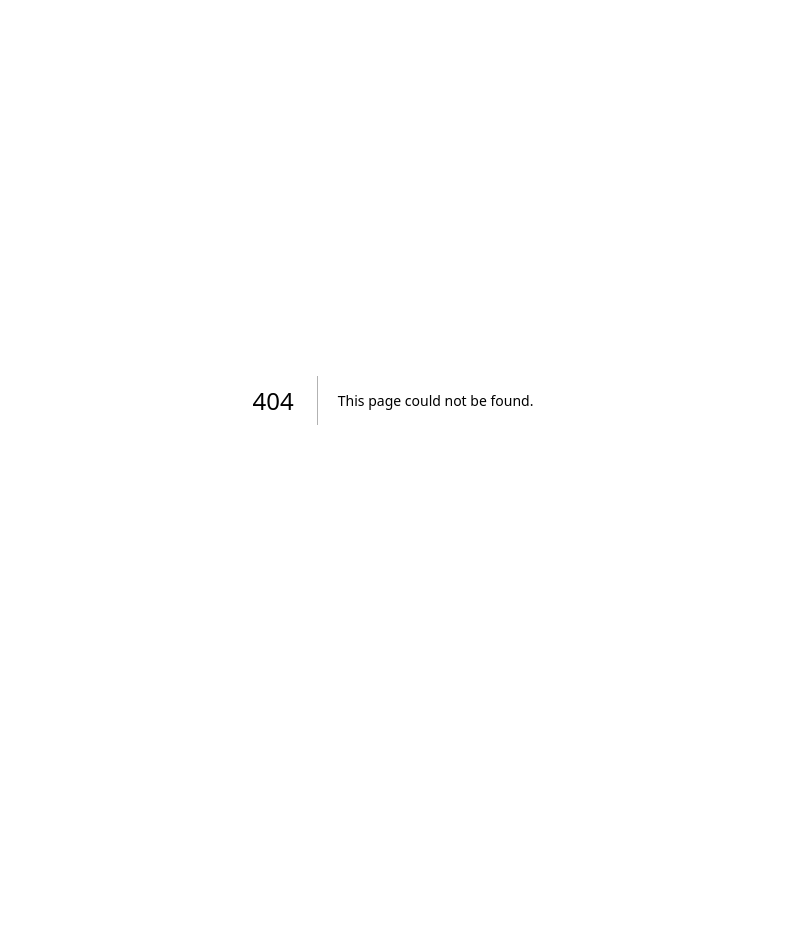
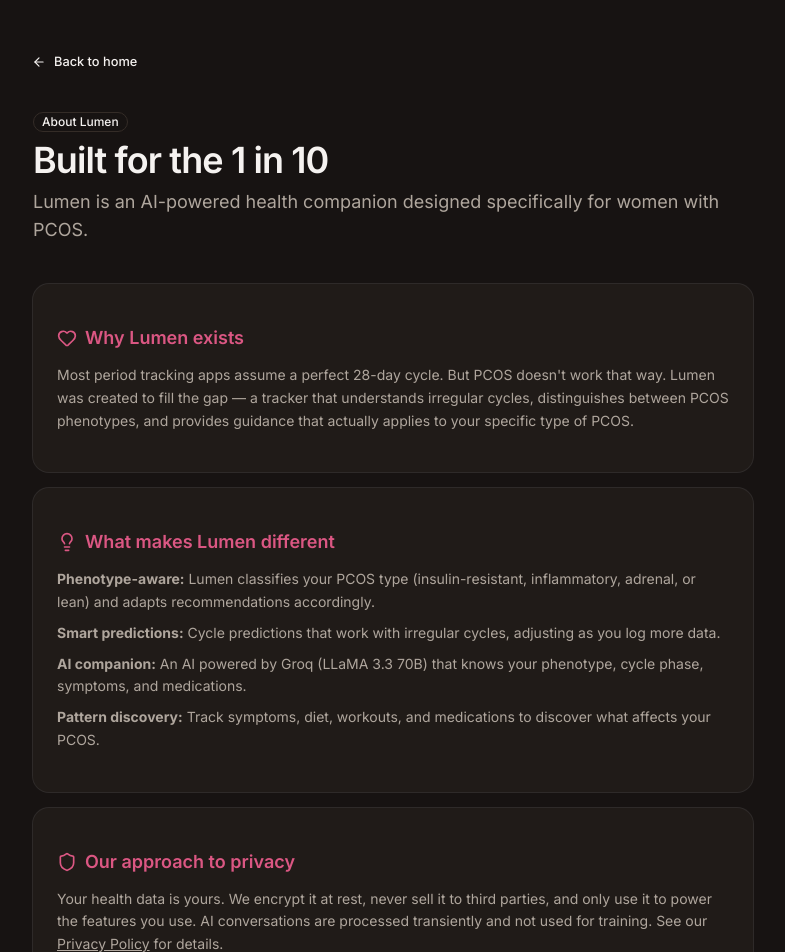
Before and after one commit to Tisha-choksi/pcos-companion, a Next.js app: page /about in a window 1280 px wide. Before the commit this address had no page. Shown: the top 952 px of the page, without its empty margins (247-1032 px from the left). Before the commit the page ends 800 px from the top, so only its background shows below. Built offline with nearby package versions, Linux system fonts and the light colour scheme.

Commit message:
feat: add About and Terms pages with content detailing the app's purpose, features, and user responsibilities

```diff
--- /dev/null
+++ b/src/app/about/page.tsx
@@ -0,0 +1,96 @@
+import Link from "next/link";
+import { Button } from "@/components/ui/button";
+import { Badge } from "@/components/ui/badge";
+import { Card, CardContent } from "@/components/ui/card";
+import { ArrowLeft, Heart, Shield, Lightbulb } from "lucide-react";
+
+export default function AboutPage() {
+  return (
+    <main className="min-h-screen bg-background">
+      <div className="mx-auto max-w-3xl px-6 py-12">
+        <Button asChild variant="ghost" size="sm" className="-ml-3 mb-8">
+          <Link href="/">
+            <ArrowLeft className="h-4 w-4 mr-1" />
+            Back to home
+          </Link>
+        </Button>
+
+        <div className="space-y-2 mb-10">
+          <Badge variant="outline">About Lumen</Badge>
+          <h1 className="text-4xl font-semibold tracking-tight">Built for the 1 in 10</h1>
+          <p className="text-muted-foreground text-lg">
+            Lumen is an AI-powered health companion designed specifically for women with PCOS.
+          </p>
+        </div>
+
+        <div className="grid gap-4 mb-10">
+          <Card>
+            <CardContent className="p-6">
+              <div className="flex items-center gap-2 text-primary mb-3">
+                <Heart className="h-5 w-5" />
+                <h2 className="text-lg font-semibold">Why Lumen exists</h2>
+              </div>
+              <p className="text-muted-foreground text-sm leading-relaxed">
+                Most period tracking apps assume a perfect 28-day cycle.                 But PCOS doesn&apos;t work
+                that way. Lumen was created to fill the gap — a tracker that understands irregular
+                cycles, distinguishes between PCOS phenotypes, and provides guidance that actually
+                applies to your specific type of PCOS.
+              </p>
+            </CardContent>
+          </Card>
+
+          <Card>
+            <CardContent className="p-6">
+              <div className="flex items-center gap-2 text-primary mb-3">
+                <Lightbulb className="h-5 w-5" />
+                <h2 className="text-lg font-semibold">What makes Lumen different</h2>
+              </div>
+              <ul className="text-muted-foreground text-sm leading-relaxed space-y-2">
+                <li>
+                  <strong>Phenotype-aware:</strong> Lumen classifies your PCOS type (insulin-resistant,
+                  inflammatory, adrenal, or lean) and adapts recommendations accordingly.
+                </li>
+                <li>
+                  <strong>Smart predictions:</strong> Cycle predictions that work with irregular
+                  cycles, adjusting as you log more data.
+                </li>
+                <li>
+                  <strong>AI companion:</strong> An AI powered by Groq (LLaMA 3.3 70B) that knows
+                  your phenotype, cycle phase, symptoms, and medications.
+                </li>
+                <li>
+                  <strong>Pattern discovery:</strong> Track symptoms, diet, workouts, and medications
+                  to discover what affects your PCOS.
+                </li>
+              </ul>
+            </CardContent>
+          </Card>
+
+          <Card>
+            <CardContent className="p-6">
+              <div className="flex items-center gap-2 text-primary mb-3">
+                <Shield className="h-5 w-5" />
+                <h2 className="text-lg font-semibold">Our approach to privacy</h2>
+              </div>
+              <p className="text-muted-foreground text-sm leading-relaxed">
+                Your health data is yours. We encrypt it at rest, never sell it to third parties,
+                and only use it to power the features you use. AI conversations are processed
+                transiently and not used for training. See our{" "}
+                <Link href="/privacy" className="underline hover:text-foreground">
+                  Privacy Policy
+                </Link>{" "}
+                for details.
+              </p>
+            </CardContent>
+          </Card>
+        </div>
+
+        <div className="text-center">
+          <Button asChild>
+            <Link href="/register">Get started free</Link>
+          </Button>
+        </div>
+      </div>
+    </main>
+  );
+}
--- /dev/null
+++ b/src/app/terms/page.tsx
@@ -0,0 +1,81 @@
+import Link from "next/link";
+import { Button } from "@/components/ui/button";
+import { ArrowLeft } from "lucide-react";
+
+export default function TermsPage() {
+  return (
+    <main className="min-h-screen bg-background">
+      <div className="mx-auto max-w-3xl px-6 py-12">
+        <Button asChild variant="ghost" size="sm" className="-ml-3 mb-8">
+          <Link href="/">
+            <ArrowLeft className="h-4 w-4 mr-1" />
+            Back to home
+          </Link>
+        </Button>
+
+        <h1 className="text-4xl font-semibold tracking-tight mb-8">Terms of Service</h1>
+
+        <div className="prose prose-neutral prose-sm max-w-none text-muted-foreground space-y-6">
+          <p>Last updated: May 2026</p>
+
+          <section>
+            <h2 className="text-xl font-semibold text-foreground mb-3">1. Acceptance</h2>
+            <p>
+              By using Lumen, you agree to these terms. If you do not agree, please do not use
+              the service.
+            </p>
+          </section>
+
+          <section>
+            <h2 className="text-xl font-semibold text-foreground mb-3">2. Not a medical device</h2>
+            <p>
+              Lumen is a wellness tracking and educational tool. It is not a substitute for
+              professional medical advice, diagnosis, or treatment. Never disregard professional
+              medical advice because of something you read or input into Lumen.
+            </p>
+          </section>
+
+          <section>
+            <h2 className="text-xl font-semibold text-foreground mb-3">3. Your responsibility</h2>
+            <p>
+              You are responsible for the accuracy of data you enter. You must be at least 18
+              years old to use this service. You agree not to use Lumen for any unlawful purpose.
+            </p>
+          </section>
+
+          <section>
+            <h2 className="text-xl font-semibold text-foreground mb-3">4. Account security</h2>
+            <p>
+              You are responsible for maintaining the confidentiality of your account credentials.
+              Notify us immediately if you suspect unauthorized access.
+            </p>
+          </section>
+
+          <section>
+            <h2 className="text-xl font-semibold text-foreground mb-3">5. Service availability</h2>
+            <p>
+              We strive to keep Lumen available and reliable, but we do not guarantee
+              uninterrupted service. We may update, modify, or discontinue features with notice.
+            </p>
+          </section>
+
+          <section>
+            <h2 className="text-xl font-semibold text-foreground mb-3">6. Limitation of liability</h2>
+            <p>
+              Lumen and its creators are not liable for any damages arising from your use of
+              the service. The app is provided &quot;as is&quot; without warranties of any kind.
+            </p>
+          </section>
+
+          <section>
+            <h2 className="text-xl font-semibold text-foreground mb-3">7. Changes</h2>
+            <p>
+              We may update these terms. Continued use after changes constitutes acceptance of
+              the new terms. We will notify users of material changes via email or in-app notice.
+            </p>
+          </section>
+        </div>
+      </div>
+    </main>
+  );
+}
```
